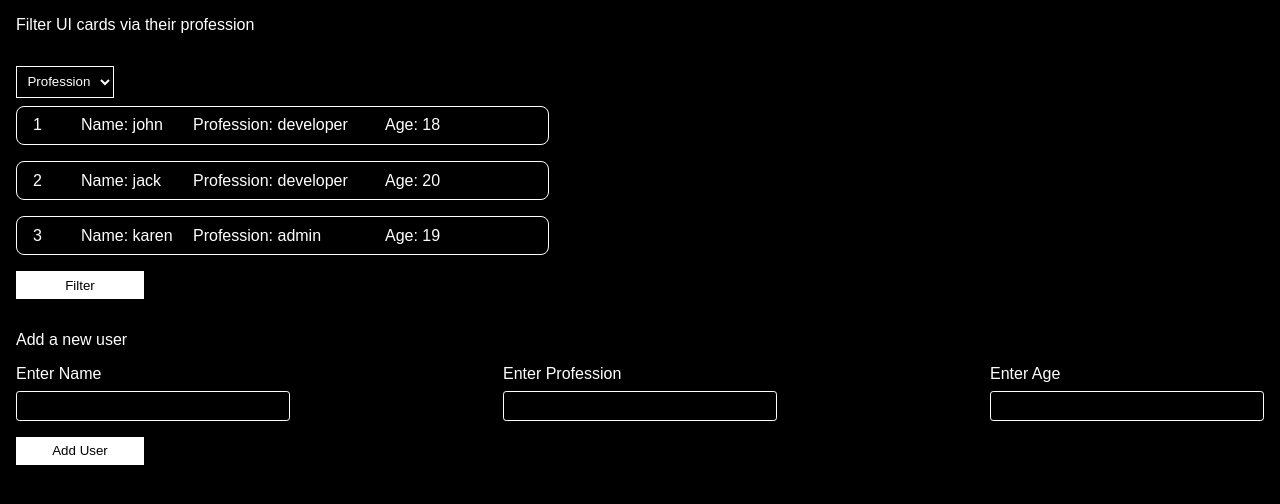
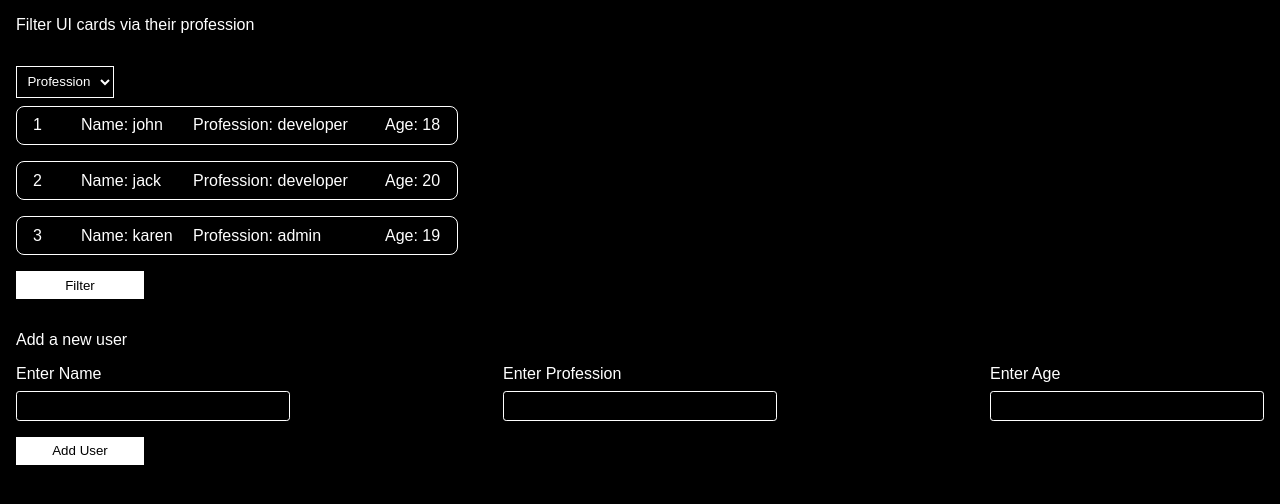
Before and after one commit to MadhusudanTripathy/F2C2.2, a plain HTML site: page index.html in a window 1280 px wide. Drawn offline with Linux system fonts and the light colour scheme.

Commit message:
Font Size Changed And Code Optmization

```diff
--- a/style.css
+++ b/style.css
@@ -8,7 +8,7 @@ body{
     color: white;
     font-family:Arial, Helvetica, sans-serif;
     padding: 1rem;
-    /* font-size: 0.7rem; */
+    font-size: 1rem;
 }
 
 select{
@@ -20,7 +20,7 @@ select{
 }
 
 .user-card{
-    width: 40%;
+    width: 25.5rem;
     display: grid;
     grid-template-columns: 3rem 7rem 12rem 10rem;
     border: 1px solid white;
```
